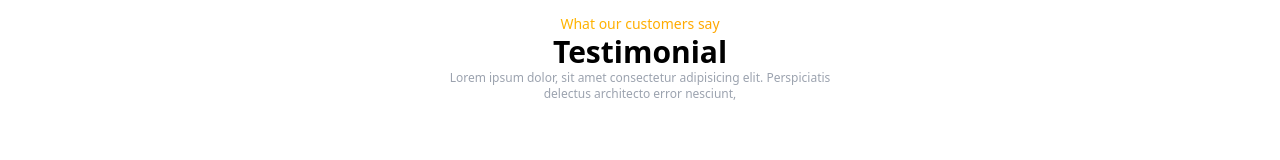
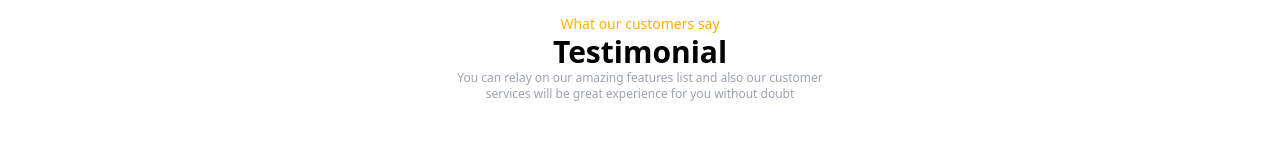
Before and after one commit to ishworX/new-taste-of-india, a React (Vite) app: page / in a window 1280 px wide. Shown: the part 1820-1980 px from the top of the page. Built offline with nearby package versions, Linux system fonts and the light colour scheme.

Commit message:
need to add customers reviews manually

```diff
--- a/src/components/Testomonial/Testomonial.jsx
+++ b/src/components/Testomonial/Testomonial.jsx
@@ -72,8 +72,7 @@ const Testomonial = () => {
             </p>
             <h1 className="text-3xl font-bold">Testimonial</h1>
             <p className="text-xs text-gray-400">
-              Lorem ipsum dolor, sit amet consectetur adipisicing elit.
-              Perspiciatis delectus architecto error nesciunt,
+                You can relay on our amazing features list and also our customer services will be great experience for you without doubt
             </p>
           </div>
           <div
```
